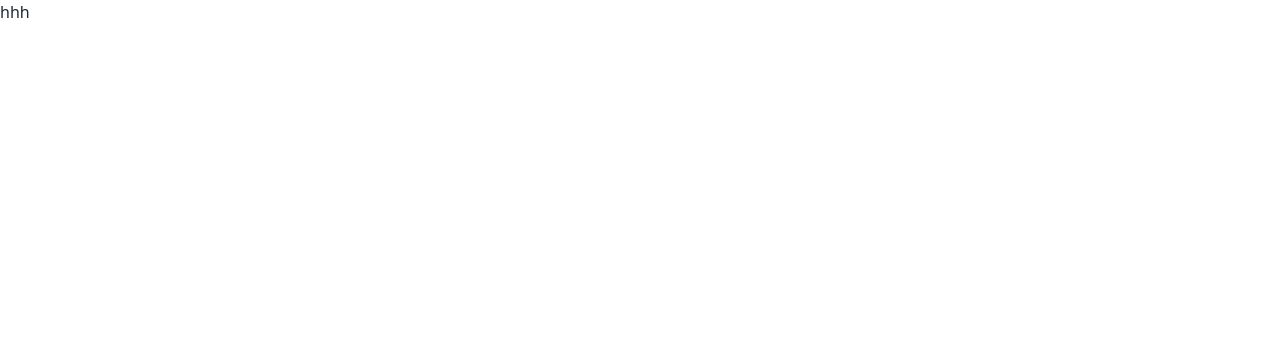
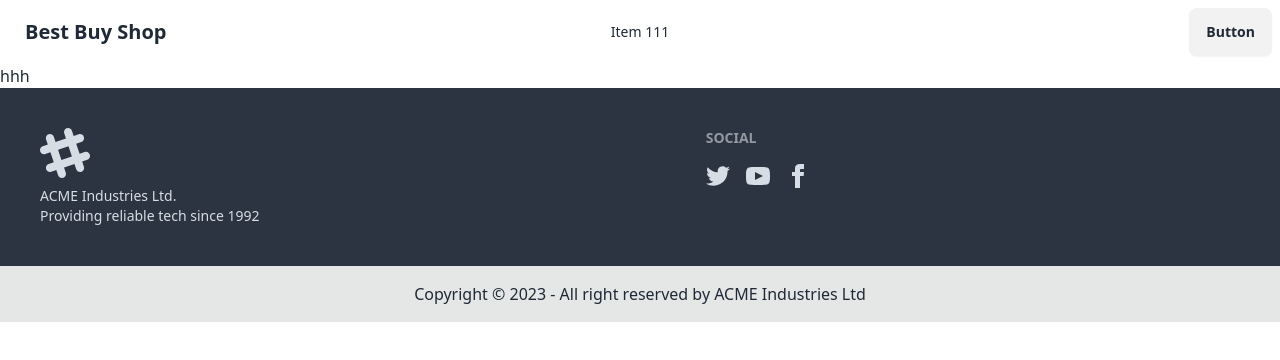
Before and after one commit to Zinath22/best-buy-shop-client, a React (Vite) app: page / in a window 1280 px wide. Shown: the top 360 px of the page. Built offline with nearby package versions, Linux system fonts and the light colour scheme.

Commit message:
navbar and footer add

```diff
--- a/src/Layout/MainLayout.jsx
+++ b/src/Layout/MainLayout.jsx
@@ -1,10 +1,15 @@
 import { Outlet } from "react-router-dom";
+import Footer from "../Pages/Shared/Footer/Footer";
+import Navbar from "../Pages/Shared/Navbar/Navbar";
+
 
 
 const MainLayout = () => {
     return (
         <div>
+            <Navbar></Navbar>
             <Outlet></Outlet>
+            <Footer></Footer>
         </div>
     );
 };
--- /dev/null
+++ b/src/Pages/Shared/Footer/Footer.jsx
@@ -0,0 +1,32 @@
+
+
+const Footer = () => {
+    return (
+        <footer>
+            <div className="footer p-10 bg-neutral text-neutral-content">
+  <aside>
+    <svg width="50" height="50" viewBox="0 0 24 24" xmlns="http://www.w3.org/2000/svg" fillRule="evenodd" clipRule="evenodd" className="fill-current"><path d="M22.672 15.226l-2.432.811.841 2.515c.33 1.019-.209 2.127-1.23 2.456-1.15.325-2.148-.321-2.463-1.226l-.84-2.518-5.013 1.677.84 2.517c.391 1.203-.434 2.542-1.831 2.542-.88 0-1.601-.564-1.86-1.314l-.842-2.516-2.431.809c-1.135.328-2.145-.317-2.463-1.229-.329-1.018.211-2.127 1.231-2.456l2.432-.809-1.621-4.823-2.432.808c-1.355.384-2.558-.59-2.558-1.839 0-.817.509-1.582 1.327-1.846l2.433-.809-.842-2.515c-.33-1.02.211-2.129 1.232-2.458 1.02-.329 2.13.209 2.461 1.229l.842 2.515 5.011-1.677-.839-2.517c-.403-1.238.484-2.553 1.843-2.553.819 0 1.585.509 1.85 1.326l.841 2.517 2.431-.81c1.02-.33 2.131.211 2.461 1.229.332 1.018-.21 2.126-1.23 2.456l-2.433.809 1.622 4.823 2.433-.809c1.242-.401 2.557.484 2.557 1.838 0 .819-.51 1.583-1.328 1.847m-8.992-6.428l-5.01 1.675 1.619 4.828 5.011-1.674-1.62-4.829z"></path></svg>
+    <p>ACME Industries Ltd.<br/>Providing reliable tech since 1992</p>
+  </aside>
+  <div>
+    <header className="footer-title">Social</header>
+    <div className="grid grid-flow-col gap-4">
+      <a><svg xmlns="http://www.w3.org/2000/svg" width="24" height="24" viewBox="0 0 24 24" className="fill-current"><path d="M24 4.557c-.883.392-1.832.656-2.828.775 1.017-.609 1.798-1.574 2.165-2.724-.951.564-2.005.974-3.127 1.195-.897-.957-2.178-1.555-3.594-1.555-3.179 0-5.515 2.966-4.797 6.045-4.091-.205-7.719-2.165-10.148-5.144-1.29 2.213-.669 5.108 1.523 6.574-.806-.026-1.566-.247-2.229-.616-.054 2.281 1.581 4.415 3.949 4.89-.693.188-1.452.232-2.224.084.626 1.956 2.444 3.379 4.6 3.419-2.07 1.623-4.678 2.348-7.29 2.04 2.179 1.397 4.768 2.212 7.548 2.212 9.142 0 14.307-7.721 13.995-14.646.962-.695 1.797-1.562 2.457-2.549z"></path></svg></a>
+      <a><svg xmlns="http://www.w3.org/2000/svg" width="24" height="24" viewBox="0 0 24 24" className="fill-current"><path d="M19.615 3.184c-3.604-.246-11.631-.245-15.23 0-3.897.266-4.356 2.62-4.385 8.816.029 6.185.484 8.549 4.385 8.816 3.6.245 11.626.246 15.23 0 3.897-.266 4.356-2.62 4.385-8.816-.029-6.185-.484-8.549-4.385-8.816zm-10.615 12.816v-8l8 3.993-8 4.007z"></path></svg></a>
+      <a><svg xmlns="http://www.w3.org/2000/svg" width="24" height="24" viewBox="0 0 24 24" className="fill-current"><path d="M9 8h-3v4h3v12h5v-12h3.642l.358-4h-4v-1.667c0-.955.192-1.333 1.115-1.333h2.885v-5h-3.808c-3.596 0-5.192 1.583-5.192 4.615v3.385z"></path></svg></a>
+    </div>
+  </div>
+
+
+</div>
+<div className=" footer-center p-4 bg-base-300 text-base-content">
+  <aside>
+    <p>Copyright © 2023 - All right reserved by ACME Industries Ltd</p>
+  </aside>
+</div>
+
+        </footer>
+    );
+};
+
+export default Footer;
--- /dev/null
+++ b/src/Pages/Shared/Navbar/Navbar.jsx
@@ -0,0 +1,48 @@
+
+
+const Navbar = () => {
+    const navOptions = <>
+
+<li>Item 111</li>
+        {/* <li>
+          <a>Parent</a>
+          <ul className="p-2">
+            <li><a>Submenu 1</a></li>
+            <li><a>Submenu 2</a></li>
+          </ul>
+        </li>
+        <li><a>Item 3</a></li> */}
+    </>
+    return (
+        <div>
+            <div className="navbar bg-base-100">
+  <div className="navbar-start">
+    <div className="dropdown">
+      <div tabIndex={0} role="button" className="btn btn-ghost lg:hidden">
+        <svg xmlns="http://www.w3.org/2000/svg" className="h-5 w-5" fill="none" viewBox="0 0 24 24" stroke="currentColor"><path strokeLinecap="round" strokeLinejoin="round" strokeWidth="2" d="M4 6h16M4 12h8m-8 6h16" /></svg>
+      </div>
+      <ul tabIndex={0} className="menu menu-sm dropdown-content mt-3 z-[1] p-2 shadow bg-base-100 rounded-box w-52">
+
+     {navOptions}
+
+
+      </ul>
+    </div>
+    <a className="btn btn-ghost text-xl">Best Buy Shop</a>
+  </div>
+  <div className="navbar-center hidden lg:flex">
+    <ul className="menu menu-horizontal px-1">
+
+    {navOptions}
+
+    </ul>
+  </div>
+  <div className="navbar-end">
+    <a className="btn">Button</a>
+  </div>
+</div>
+        </div>
+    );
+};
+
+export default Navbar;
--- a/src/main.jsx
+++ b/src/main.jsx
@@ -10,6 +10,8 @@
 
 ReactDOM.createRoot(document.getElementById('root')).render(
   <React.StrictMode>
+    <div className='max-w-screen-xl mx-auto'>
     <RouterProvider router={router} />
+    </div>
   </React.StrictMode>,
 )
```
